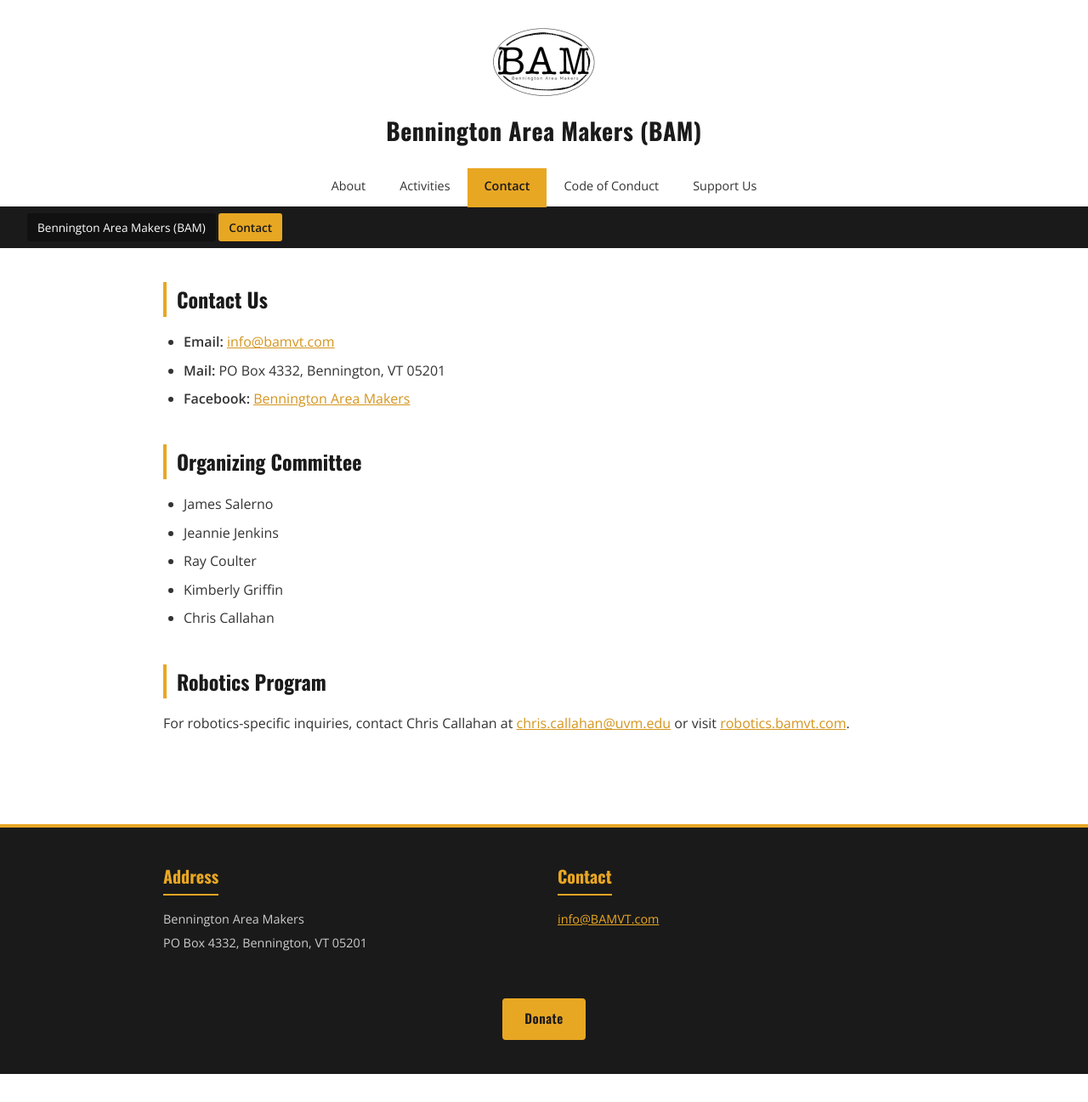
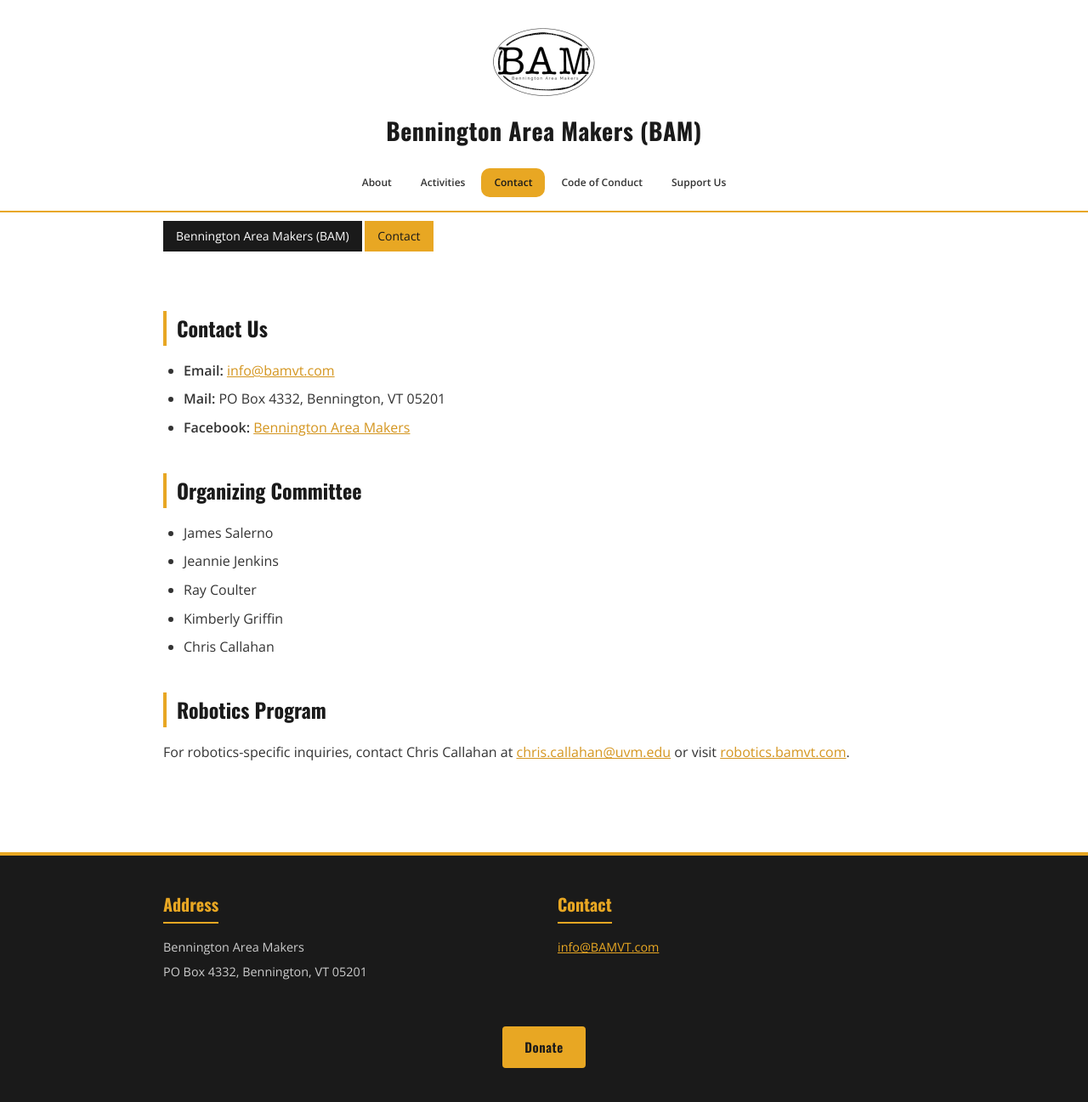
Before and after one commit to bennington-area-robotics/bamvt.com, a Jekyll site: the page built from contact.md, in a window 1280 px wide. Shown: the whole page at 85% size. Built offline with Jekyll 4.4.1, drawn with Linux system fonts in a browser that asks for light colours; before the commit the page ends 1264 px from its top, so only the background shows below that.

Commit message:
Fix header, nav, and breadcrumb styling to match WordPress site
- Nav links: pill-shaped (border-radius: 10px) matching old site
- Gold border line: 2.4px matching old site
- Breadcrumb: white background with dark/gold pill badges, not dark bar
- Font sizes and padding matched to WordPress computed styles

Co-Authored-By: Claude Opus 4.6 (1M context) <noreply@anthropic.com>

```diff
--- a/_layouts/default.html
+++ b/_layouts/default.html
@@ -38,6 +38,7 @@
       background: var(--white);
       text-align: center;
       padding: 2rem 1rem 0;
+      border-bottom: 2.4px solid var(--gold);
     }
     .logo {
       width: 120px;
@@ -61,20 +62,19 @@
     nav {
       display: flex;
       justify-content: center;
-      gap: 0;
+      gap: 0.25rem;
       flex-wrap: wrap;
-      margin-bottom: -1px;
+      padding-bottom: 1rem;
     }
     nav a {
       font-family: 'Open Sans', sans-serif;
-      font-size: 0.9rem;
+      font-size: 0.75rem;
       color: var(--text);
       text-decoration: none;
-      padding: 0.6rem 1.25rem;
-      border: none;
-      border-bottom: 3px solid transparent;
+      padding: 7px 15px;
+      border-radius: 10px;
+      font-weight: 600;
       transition: all 0.2s;
-      position: relative;
     }
     nav a:hover {
       color: var(--dark);
@@ -83,32 +83,28 @@
     nav a.active {
       background: var(--gold);
       color: var(--dark);
-      font-weight: 600;
-      border-bottom-color: var(--gold);
     }
 
     /* Breadcrumb */
     .breadcrumb {
-      background: var(--dark);
-      padding: 0.5rem 2rem;
-      font-size: 0.85rem;
-      border-top: none;
+      max-width: 960px;
+      margin: 0 auto;
+      padding: 10px 2rem 30px;
+      font-size: 0.875rem;
     }
     .breadcrumb a,
     .breadcrumb span {
-      color: var(--white);
       text-decoration: none;
-      padding: 0.3rem 0.75rem;
-      border-radius: 3px;
+      padding: 6px 15px;
       display: inline-block;
     }
     .breadcrumb a {
-      background: var(--darker);
+      background: var(--dark);
+      color: var(--white);
     }
     .breadcrumb .current {
       background: var(--gold);
       color: var(--dark);
-      font-weight: 600;
     }
 
     /* Main content */
```
